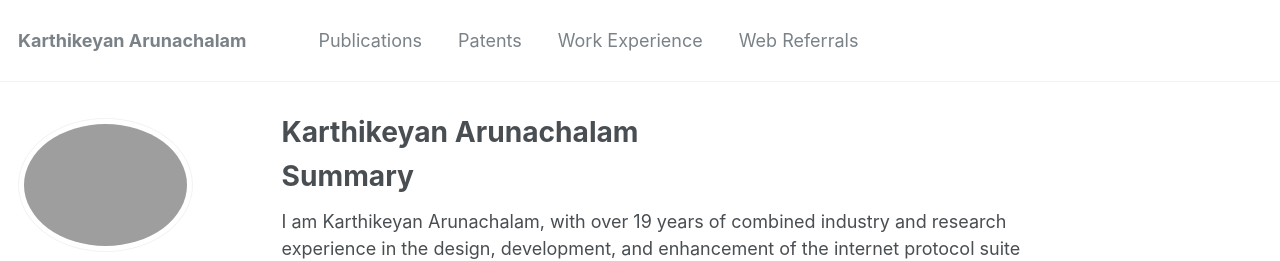
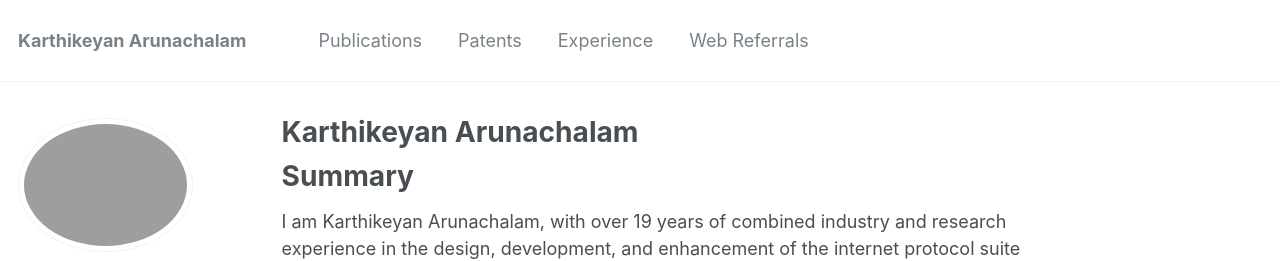
Before and after one commit to karthikeyansct/karthikeyansct.github.io, a Jekyll site: the page built from _pages/about.md, in a window 1280 px wide and 980 px high. Shown: the top 261 px of the window. Built offline with Jekyll 4.4.1, drawn with Linux system fonts in a browser that asks for light colours; some web fonts are replaced.

Commit message:
Update navigation.yml

```diff
--- a/_data/navigation.yml
+++ b/_data/navigation.yml
@@ -6,7 +6,7 @@ main:
   - title: "Patents"
     url: /patents/
 
-  - title: "Work Experience"
+  - title: "Experience"
     url: /cv/
 
   - title: "Web Referrals"
```
